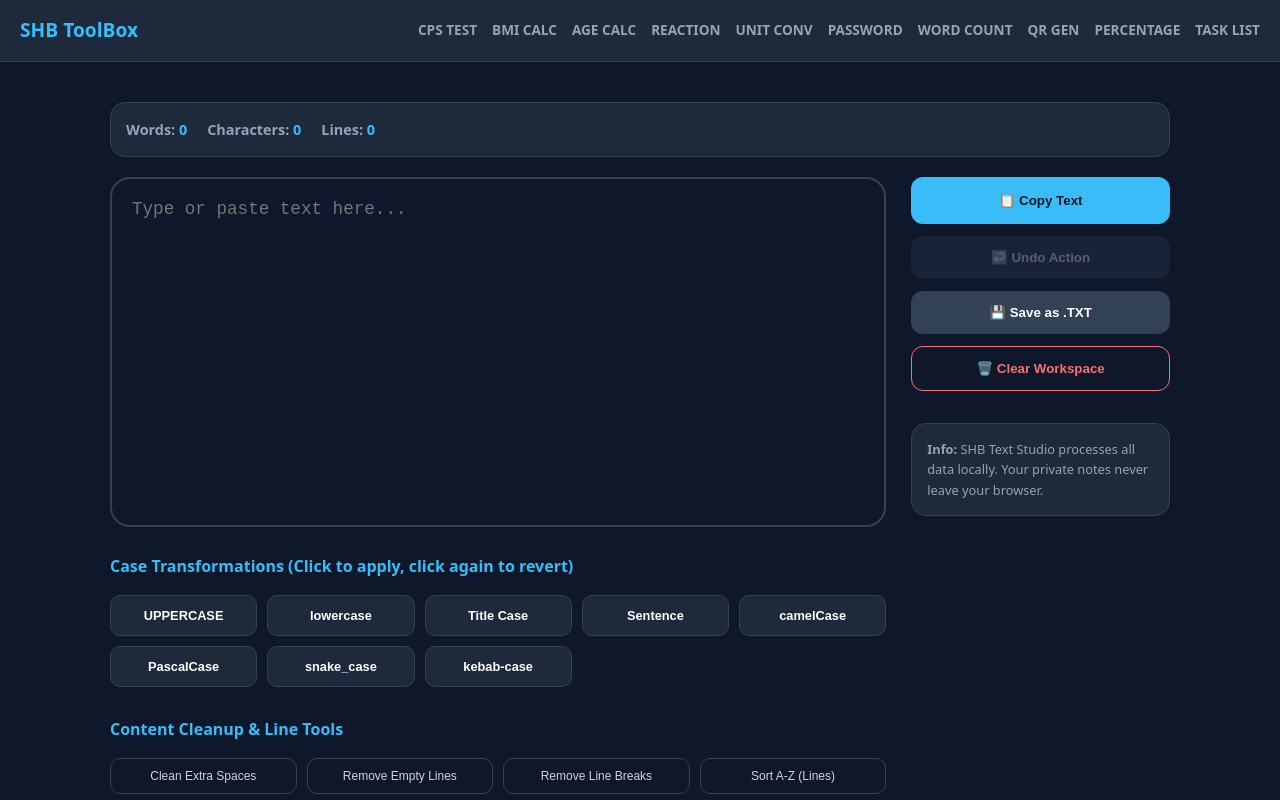
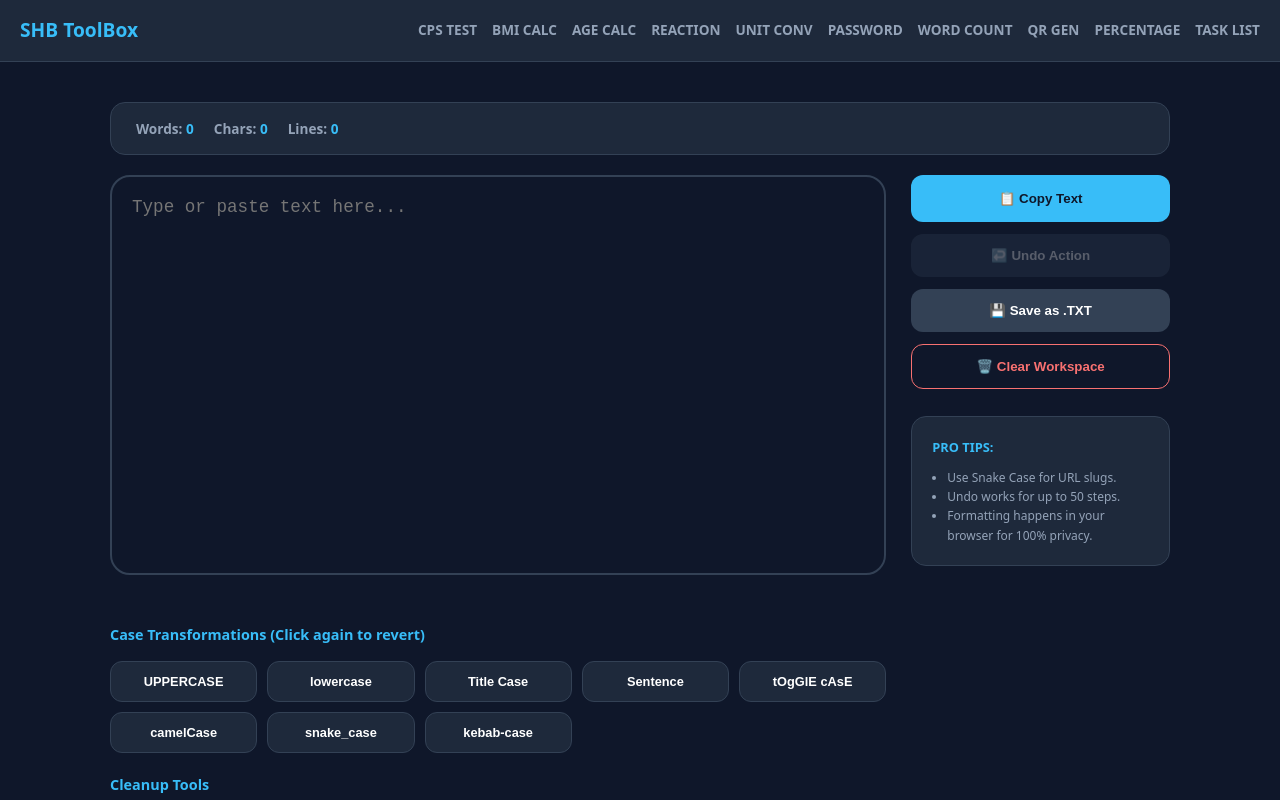
Before and after one commit to vivaindus/vivaindus.github.io, a Next.js app: page /caseconverter in a window 1280 px wide. Shown: the top 800 px of the page. Built offline with nearby package versions, Linux system fonts and the light colour scheme.

Commit message:
caseconverter update

```diff
--- a/pages/caseconverter/index.js
+++ b/pages/caseconverter/index.js
@@ -1,72 +1,60 @@
 import React, { useState, useEffect } from 'react';
 import ToolboxLayout from '../../components/ToolboxLayout';
 
-export default function CaseConverter() {
+export default function TextStudio() {
     const [text, setText] = useState('');
-    const [history, setHistory] = useState([]);
-    const [lastAction, setLastAction] = useState(null);
-    const [originalStates, setOriginalStates] = useState({});
+    const [history, setHistory] = useState([]); // Standard Undo Stack
+    const [activeAction, setActiveAction] = useState(null); // Tracks the current toggle
+    const [preToggleText, setPreToggleText] = useState(''); // Stores text before the toggle started
 
-    // --- Helper to save history before an action ---
-    const recordAction = (actionName) => {
-        setHistory(prev => [...prev, text]);
-        setLastAction(actionName);
+    // --- Core Logic ---
+    const applyTransform = (type, transformFn) => {
+        if (!text) return;
+
+        if (activeAction === type) {
+            // TOGGLE OFF: Revert to exactly how it was before this button was pressed
+            setText(preToggleText);
+            setActiveAction(null);
+            setPreToggleText('');
+        } else {
+            // TOGGLE ON: Save state and apply
+            const currentText = text;
+
+            // 1. Add current state to Undo History
+            setHistory(prev => [...prev, currentText]);
+
+            // 2. Set up Toggle data
+            setPreToggleText(currentText);
+            setActiveAction(type);
+
+            // 3. Apply the transformation
+            setText(transformFn(currentText));
+        }
     };
 
-    // --- Core Logic with Toggling ---
-    const transform = (type) => {
-        // If clicking the SAME button again, revert using originalStates
-        if (lastAction === type && originalStates[type] !== undefined) {
-            setText(originalStates[type]);
-            setLastAction(null);
-            return;
-        }
+    // --- Logic Functions ---
+    const toSentence = (str) => str.toLowerCase().replace(/(^\s*\w|[.!?]\s+\w)/g, c => c.toUpperCase());
+    const toTitle = (str) => str.toLowerCase().replace(/\b\w/g, c => c.toUpperCase());
+    const toToggle = (str) => str.split('').map(c => c === c.toUpperCase() ? c.toLowerCase() : c.toUpperCase()).join('');
+    const toCamel = (str) => str.toLowerCase().replace(/[^a-zA-Z0-9]+(.)/g, (m, chr) => chr.toUpperCase());
+    const toPascal = (str) => str.toLowerCase().replace(/[^a-zA-Z0-9]+(.)/g, (m, chr) => chr.toUpperCase()).replace(/^\w/, c => c.toUpperCase());
+    const toSnake = (str) => str.toLowerCase().trim().replace(/[\s\W]+/g, '_');
+    const toKebab = (str) => str.toLowerCase().trim().replace(/[\s\W]+/g, '-');
+    const toDot = (str) => str.toLowerCase().trim().replace(/[\s\W]+/g, '.');
 
-        // Save the current state as "Original" before applying this specific type
-        const currentText = text;
-        setOriginalStates(prev => ({ ...prev, [type]: currentText }));
-        recordAction(type);
+    // --- Cleanup Functions (Direct, no toggle) ---
+    const runCleanup = (type) => {
+        if (!text) return;
+        setHistory(prev => [...prev, text]);
+        setActiveAction(null); // Cleanups reset the toggle state
 
         let newText = text;
-        switch (type) {
-            case 'upper': newText = text.toUpperCase(); break;
-            case 'lower': newText = text.toLowerCase(); break;
-            case 'title': newText = text.toLowerCase().replace(/\b\w/g, c => c.toUpperCase()); break;
-            case 'sentence':
-                newText = text.toLowerCase().replace(/(^\s*\w|[.!?]\s*\w)/g, c => c.toUpperCase());
-                break;
-            case 'toggle':
-                newText = text.split('').map(c => c === c.toUpperCase() ? c.toLowerCase() : c.toUpperCase()).join('');
-                break;
-            case 'camel':
-                newText = text.toLowerCase().replace(/[^a-zA-Z0-9]+(.)/g, (m, chr) => chr.toUpperCase());
-                break;
-            case 'pascal':
-                newText = text.toLowerCase().replace(/[^a-zA-Z0-9]+(.)/g, (m, chr) => chr.toUpperCase()).replace(/^\w/, c => c.toUpperCase());
-                break;
-            case 'snake': newText = text.toLowerCase().trim().replace(/[\s\W]+/g, '_'); break;
-            case 'kebab': newText = text.toLowerCase().trim().replace(/[\s\W]+/g, '-'); break;
-            case 'dot': newText = text.toLowerCase().trim().replace(/[\s\W]+/g, '.'); break;
-            default: break;
-        }
-        setText(newText);
-    };
-
-    const cleanup = (type) => {
-        recordAction(type);
-        let newText = text;
-        switch (type) {
-            case 'spaces': newText = text.replace(/\s+/g, ' '); break;
-            case 'trim': newText = text.trim(); break;
-            case 'breaks': newText = text.replace(/\n/g, ' '); break;
-            case 'emptyLines': newText = text.replace(/^\s*[\r\n]/gm, ''); break;
-            case 'quotes': newText = text.replace(/[“”]/g, '"').replace(/[‘’]/g, "'"); break;
-            case 'lineNumbers': newText = text.split('\n').map((l, i) => `${i + 1}. ${l}`).join('\n'); break;
-            case 'reverse': newText = text.split('').reverse().join(''); break;
-            case 'sort': newText = text.split('\n').sort().join('\n'); break;
-            case 'unique': newText = [...new Set(text.split('\n'))].join('\n'); break;
-            default: break;
-        }
+        if (type === 'spaces') newText = text.replace(/\s+/g, ' ');
+        if (type === 'emptyLines') newText = text.replace(/^\s*[\r\n]/gm, '');
+        if (type === 'breaks') newText = text.replace(/\n/g, ' ');
+        if (type === 'sort') newText = text.split('\n').sort().join('\n');
+        if (type === 'unique') newText = [...new Set(text.split('\n'))].join('\n');
+        if (type === 'lineNumbers') newText = text.split('\n').map((l, i) => `${i + 1}. ${l}`).join('\n');
         setText(newText);
     };
 
@@ -74,8 +62,8 @@ export default function CaseConverter() {
         if (history.length > 0) {
             const previous = history[history.length - 1];
             setText(previous);
-            setHistory(prev => prev.slice(0, -1)); // Remove last item from history
-            setLastAction(null);
+            setHistory(prev => prev.slice(0, -1));
+            setActiveAction(null); // Undo resets toggle state
         }
     };
 
@@ -87,7 +75,6 @@ export default function CaseConverter() {
         link.click();
     };
 
-    // Stats Logic
     const stats = {
         words: text.trim() ? text.trim().split(/\s+/).length : 0,
         chars: text.length,
@@ -95,64 +82,67 @@ export default function CaseConverter() {
     };
 
     return (
-        <ToolboxLayout title="Advanced Text Case Studio" description="Convert case, clean data, and format text with professional tools.">
+        <ToolboxLayout title="Text Case Studio" description="Advanced text transformation and cleaning tool.">
             <div style={{ maxWidth: '1100px', margin: '0 auto', padding: '40px 20px' }}>
 
-                {/* STATS HEADER */}
-                <div style={{ display: 'flex', gap: '20px', marginBottom: '20px', background: '#1e293b', padding: '15px', borderRadius: '15px', border: '1px solid #334155' }}>
+                {/* HEADER STATS */}
+                <div style={{ display: 'flex', gap: '20px', marginBottom: '20px', background: '#1e293b', padding: '15px 25px', borderRadius: '15px', border: '1px solid #334155' }}>
                     <div style={statBox}>Words: <span style={{color: '#38bdf8'}}>{stats.words}</span></div>
-                    <div style={statBox}>Characters: <span style={{color: '#38bdf8'}}>{stats.chars}</span></div>
+                    <div style={statBox}>Chars: <span style={{color: '#38bdf8'}}>{stats.chars}</span></div>
                     <div style={statBox}>Lines: <span style={{color: '#38bdf8'}}>{stats.lines}</span></div>
                 </div>
 
                 <div style={{ display: 'flex', gap: '25px', flexWrap: 'wrap' }}>
-
-                    {/* INPUT & TRANSFORMS */}
                     <div style={{ flex: 3, minWidth: '350px' }}>
                         <textarea
                             value={text}
-                            onChange={(e) => { setText(e.target.value); setLastAction(null); }}
+                            onChange={(e) => { setText(e.target.value); setActiveAction(null); }}
                             placeholder="Type or paste text here..."
-                            style={{ width: '100%', height: '350px', background: '#0f172a', color: '#fff', padding: '20px', borderRadius: '20px', border: '2px solid #334155', fontSize: '1.1rem', resize: 'none', marginBottom: '20px', outline: 'none', transition: 'border 0.3s' }}
+                            style={{ width: '100%', height: '400px', background: '#0f172a', color: '#fff', padding: '20px', borderRadius: '20px', border: '2px solid #334155', fontSize: '1.1rem', resize: 'none', marginBottom: '20px', outline: 'none' }}
                         />
 
-                        <h4 style={{color:'#38bdf8', marginBottom:'15px'}}>Case Transformations (Click to apply, click again to revert)</h4>
-                        <div style={{ display: 'grid', gridTemplateColumns: 'repeat(auto-fill, minmax(130px, 1fr))', gap: '10px', marginBottom: '30px' }}>
-                            <button onClick={() => transform('upper')} style={lastAction === 'upper' ? activeBtn : btnCase}>UPPERCASE</button>
-                            <button onClick={() => transform('lower')} style={lastAction === 'lower' ? activeBtn : btnCase}>lowercase</button>
-                            <button onClick={() => transform('title')} style={lastAction === 'title' ? activeBtn : btnCase}>Title Case</button>
-                            <button onClick={() => transform('sentence')} style={lastAction === 'sentence' ? activeBtn : btnCase}>Sentence</button>
-                            <button onClick={() => transform('camel')} style={lastAction === 'camel' ? activeBtn : btnCase}>camelCase</button>
-                            <button onClick={() => transform('pascal')} style={lastAction === 'pascal' ? activeBtn : btnCase}>PascalCase</button>
-                            <button onClick={() => transform('snake')} style={lastAction === 'snake' ? activeBtn : btnCase}>snake_case</button>
-                            <button onClick={() => transform('kebab')} style={lastAction === 'kebab' ? activeBtn : btnCase}>kebab-case</button>
+                        {/* CASE BUTTONS */}
+                        <p style={sectionTitle}>Case Transformations (Click again to revert)</p>
+                        <div style={gridContainer}>
+                            <button onClick={() => applyTransform('upper', t => t.toUpperCase())} style={activeAction === 'upper' ? activeBtn : btnCase}>UPPERCASE</button>
+                            <button onClick={() => applyTransform('lower', t => t.toLowerCase())} style={activeAction === 'lower' ? activeBtn : btnCase}>lowercase</button>
+                            <button onClick={() => applyTransform('title', toTitle)} style={activeAction === 'title' ? activeBtn : btnCase}>Title Case</button>
+                            <button onClick={() => applyTransform('sentence', toSentence)} style={activeAction === 'sentence' ? activeBtn : btnCase}>Sentence</button>
+                            <button onClick={() => applyTransform('toggle', toToggle)} style={activeAction === 'toggle' ? activeBtn : btnCase}>tOgGlE cAsE</button>
+                            <button onClick={() => applyTransform('camel', toCamel)} style={activeAction === 'camel' ? activeBtn : btnCase}>camelCase</button>
+                            <button onClick={() => applyTransform('snake', toSnake)} style={activeAction === 'snake' ? activeBtn : btnCase}>snake_case</button>
+                            <button onClick={() => applyTransform('kebab', toKebab)} style={activeAction === 'kebab' ? activeBtn : btnCase}>kebab-case</button>
                         </div>
 
-                        <h4 style={{color:'#38bdf8', marginBottom:'15px'}}>Content Cleanup & Line Tools</h4>
-                        <div style={{ display: 'grid', gridTemplateColumns: 'repeat(auto-fill, minmax(170px, 1fr))', gap: '10px' }}>
-                            <button onClick={() => cleanup('spaces')} style={btnUtil}>Clean Extra Spaces</button>
-                            <button onClick={() => cleanup('emptyLines')} style={btnUtil}>Remove Empty Lines</button>
-                            <button onClick={() => cleanup('breaks')} style={btnUtil}>Remove Line Breaks</button>
-                            <button onClick={() => cleanup('sort')} style={btnUtil}>Sort A-Z (Lines)</button>
-                            <button onClick={() => cleanup('unique')} style={btnUtil}>Remove Duplicates</button>
-                            <button onClick={() => cleanup('lineNumbers')} style={btnUtil}>Add Line Numbers</button>
+                        {/* CLEANUP BUTTONS */}
+                        <p style={sectionTitle}>Cleanup Tools</p>
+                        <div style={gridContainer}>
+                            <button onClick={() => runCleanup('spaces')} style={btnUtil}>Remove Extra Spaces</button>
+                            <button onClick={() => runCleanup('emptyLines')} style={btnUtil}>Remove Empty Lines</button>
+                            <button onClick={() => runCleanup('breaks')} style={btnUtil}>Remove Line Breaks</button>
+                            <button onClick={() => runCleanup('sort')} style={btnUtil}>Sort A-Z</button>
+                            <button onClick={() => runCleanup('unique')} style={btnUtil}>Remove Duplicates</button>
+                            <button onClick={() => runCleanup('lineNumbers')} style={btnUtil}>Add Line Numbers</button>
                         </div>
                     </div>
 
-                    {/* ACTION SIDEBAR */}
+                    {/* UTILITY SIDEBAR */}
                     <div style={{ flex: 1, minWidth: '220px', display: 'flex', flexDirection: 'column', gap: '12px' }}>
-                        <button onClick={() => { recordAction('copy'); navigator.clipboard.writeText(text); alert('Copied!'); }} style={btnPrimary}>📋 Copy Text</button>
+                        <button onClick={() => { navigator.clipboard.writeText(text); alert('Copied!'); }} style={btnPrimary}>📋 Copy Text</button>
                         <button onClick={handleUndo} disabled={history.length === 0} style={history.length > 0 ? btnSecondary : btnDisabled}>↩️ Undo Action</button>
                         <button onClick={downloadTxt} style={btnSecondary}>💾 Save as .TXT</button>
-                        <button onClick={() => { recordAction('clear'); setText(''); }} style={btnDanger}>🗑️ Clear Workspace</button>
+                        <button onClick={() => { setHistory([...history, text]); setText(''); setActiveAction(null); }} style={btnDanger}>🗑️ Clear Workspace</button>
 
-                        <div style={{ marginTop: '20px', background: '#1e293b', padding: '15px', borderRadius: '15px', border: '1px solid #334155' }}>
-                            <p style={{ fontSize: '0.8rem', color: '#94a3b8', margin: 0 }}><strong>Info:</strong> SHB Text Studio processes all data locally. Your private notes never leave your browser.</p>
+                        <div style={{ background: '#1e293b', padding: '20px', borderRadius: '15px', border: '1px solid #334155', marginTop: '15px' }}>
+                            <p style={{ color: '#38bdf8', fontWeight: 'bold', fontSize: '0.8rem', marginBottom: '10px' }}>PRO TIPS:</p>
+                            <ul style={{ paddingLeft: '15px', margin: 0, fontSize: '0.75rem', color: '#94a3b8' }}>
+                                <li>Use Snake Case for URL slugs.</li>
+                                <li>Undo works for up to 50 steps.</li>
+                                <li>Formatting happens in your browser for 100% privacy.</li>
+                            </ul>
                         </div>
                     </div>
                 </div>
-
-                {/* --- PROFESSIONAL SEO SECTION --- */}
                 <div style={{ marginTop: '60px', borderTop: '1px solid #334155', paddingTop: '40px', color: '#94a3b8', fontSize: '0.95rem', lineHeight: '1.8' }}>
                     <h2 style={{ color: '#38bdf8' }}>The Definitive Tool for Professional Text Manipulation</h2>
                     <p>The SHB Case Studio is an advanced productivity suite designed for writers, software engineers, and digital marketers who require precise control over their text data. Unlike basic converters, our platform combines complex case transformations with heavy-duty data cleaning features.</p>
@@ -169,10 +159,12 @@ export default function CaseConverter() {
 }
 
 // --- STYLING ---
-const statBox = { fontSize: '0.9rem', color: '#94a3b8', fontWeight: 'bold' };
-const btnCase = { background: '#1e293b', color: '#fff', border: '1px solid #334155', padding: '12px', borderRadius: '10px', cursor: 'pointer', fontWeight: 'bold', fontSize: '0.8rem', transition: '0.2s' };
+const statBox = { fontSize: '0.85rem', color: '#94a3b8', fontWeight: 'bold' };
+const sectionTitle = { color: '#38bdf8', fontSize: '0.9rem', marginBottom: '15px', marginTop: '20px', fontWeight: 'bold' };
+const gridContainer = { display: 'grid', gridTemplateColumns: 'repeat(auto-fill, minmax(135px, 1fr))', gap: '10px' };
+const btnCase = { background: '#1e293b', color: '#fff', border: '1px solid #334155', padding: '12px', borderRadius: '12px', cursor: 'pointer', fontWeight: 'bold', fontSize: '0.8rem', transition: '0.3s' };
 const activeBtn = { ...btnCase, background: '#38bdf8', color: '#0f172a', borderColor: '#38bdf8' };
-const btnUtil = { background: '#0f172a', color: '#cbd5e1', border: '1px solid #334155', padding: '10px', borderRadius: '10px', cursor: 'pointer', fontSize: '0.75rem' };
+const btnUtil = { background: '#0f172a', color: '#cbd5e1', border: '1px solid #334155', padding: '12px', borderRadius: '10px', cursor: 'pointer', fontSize: '0.75rem' };
 const btnPrimary = { background: '#38bdf8', color: '#0f172a', border: 'none', padding: '16px', borderRadius: '12px', fontWeight: 'bold', cursor: 'pointer' };
 const btnSecondary = { background: '#334155', color: '#fff', border: 'none', padding: '14px', borderRadius: '12px', fontWeight: 'bold', cursor: 'pointer' };
 const btnDisabled = { ...btnSecondary, opacity: 0.3, cursor: 'not-allowed' };
```
